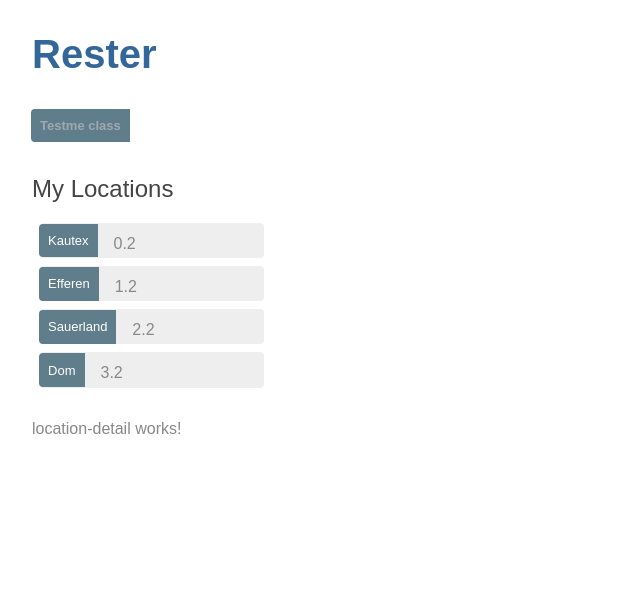
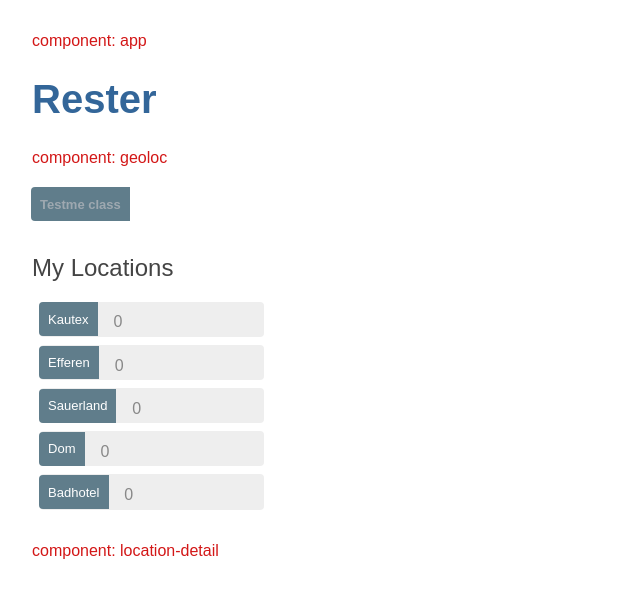
Before and after one commit to cevauh/mindsphere-rester, an Angular app: page / in a window 1280 px wide. Shown: the top 598 px of the page, without its empty margins (0-640 px from the left). Built offline with nearby package versions, Linux system fonts and the light colour scheme.

Commit message:
little ui modification

```diff
--- a/src/app/app.component.html
+++ b/src/app/app.component.html
@@ -1,2 +1,3 @@
+<p class=comp>component: app</p>
 <h1>{{title}}</h1>
 <app-geoloc></app-geoloc>
--- a/src/app/geoloc/geoloc.component.html
+++ b/src/app/geoloc/geoloc.component.html
@@ -1,3 +1,6 @@
+<p  class=comp>
+component: geoloc
+</p>
 <h1 class=testme>Testme class</h1>
 <h2>My Locations</h2>
 <ul class="locations">
--- a/src/app/location-detail/location-detail.component.html
+++ b/src/app/location-detail/location-detail.component.html
@@ -1,13 +1,16 @@
-<p>
-  location-detail works!
+<p class=comp>
+  component: location-detail
 </p>
 
 <div *ngIf="location">
   <h2>{{location.name | uppercase}} Details</h2>
-  <div><span>id: </span>{{location.name}}</div>
+  <div><span>longitude: </span>{{location.longitude}}</div>
+  <div><span>latitude: </span>{{location.latitude}}</div>
+  <div><span>adress: </span>{{location.adress}}</div>
+  <div><span>weather: </span>{{location.weather}}</div>
   <div>
           <label>name:
-          <input [(ngModel)]="location.name" placeholder="name">
+            <input [(ngModel)]="location.name" placeholder="name">
           </label>
   </div>
 </div>
--- a/src/app/location.ts
+++ b/src/app/location.ts
@@ -1,6 +1,7 @@
 export class Location {
     name: string;
     adress: string;
+    weather: string;
     longitude: number;
     latitude: number;
 
--- a/src/app/mock-locations.ts
+++ b/src/app/mock-locations.ts
@@ -1,8 +1,9 @@
 import { Location } from './location';
 
 export const LOCATIONS: Location[] = [
-  { name: 'Kautex', adress: 'Kautexstraße 54, 53229 Bonn', longitude: 0.1, latitude: 0.2},
-  { name: 'Efferen', adress: 'Diepenbroichstr. 12, 50354 Hürth', longitude: 1.1, latitude: 1.2},
-  { name: 'Sauerland', adress: 'Zum Schee 24, 57413 Finnentrop', longitude: 2.1, latitude: 2.2},
-  { name: 'Dom', adress: 'Domkloster 4, 50667 Köln', longitude: 3.1, latitude: 3.2}
+  { name: 'Kautex', adress: 'Kautexstraße 54, 53229 Bonn', longitude: 0.0, latitude: 0.0, weather:''},
+  { name: 'Efferen', adress: 'Diepenbroichstr. 8, 50354 Hürth', longitude: 0.0, latitude: 0.0,weather:''},
+  { name: 'Sauerland', adress: 'Zum Schee 12, 57413 Finnentrop', longitude: 0.0, latitude: 0.0,weather:''},
+  { name: 'Dom', adress: 'Domkloster 4, 50667 Köln', longitude: 0.0, latitude: 0.0,weather:''},
+  { name: 'Badhotel', adress: 'Domburgseweg, 4357 BZ Domburg, Niederlande', longitude: 0.0, latitude: 0.0,weather:''}
 ];
--- a/src/styles.css
+++ b/src/styles.css
@@ -17,6 +17,9 @@ h1 {
     color: #888;
     font-family: Cambria, Georgia;
   }
+  .comp{
+    color: rgb(211, 23, 23);
+  }
   /* everywhere else */
   * {
     font-family: Arial, Helvetica, sans-serif;
```
